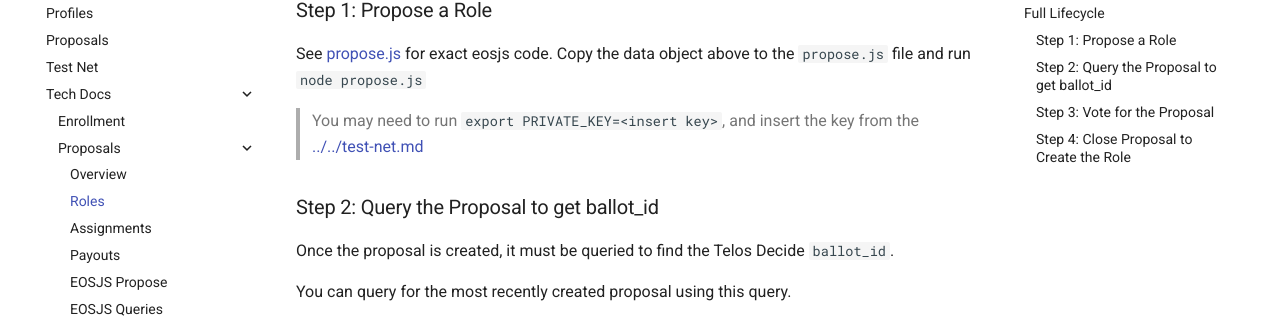
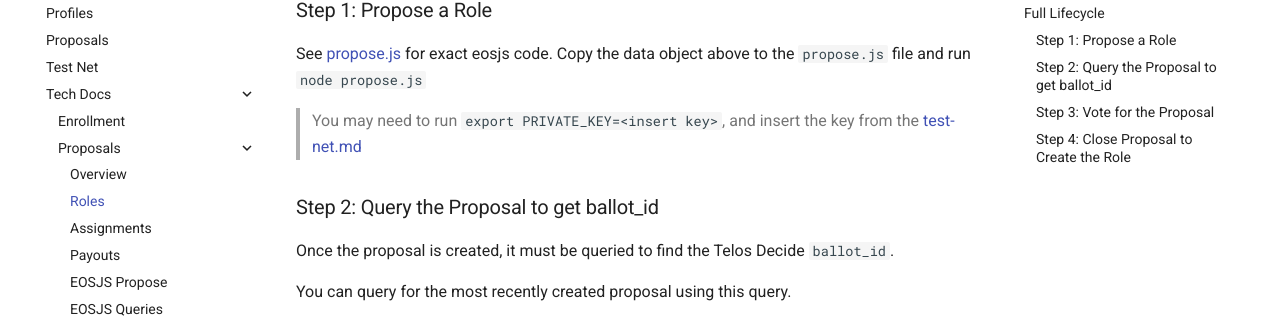
Before and after one commit to hypha-dao/dao-tech-docs, an MkDocs documentation site: the page built from docs/tech-docs/proposals/roles.md, in a window 1280 px wide and 900 px high, scrolled down 1664 px. Shown: the part 149-467 px from the top of the window. Built offline with MkDocs 1.6.1 and Material for MkDocs 9.7.7, drawn with Linux system fonts in a browser that asks for light colours.

Commit message:
adding technical content

````diff
--- a/docs/tech-docs/proposals/roles.md
+++ b/docs/tech-docs/proposals/roles.md
@@ -67,7 +67,7 @@ data: {
 ### Step 1: Propose a Role
 See [propose.js](eosjs-propose.md) for exact eosjs code. Copy the data object above to the ```propose.js``` file and run ```node propose.js```
 
-> You may need to run ```export PRIVATE_KEY=<insert key>```, and insert the key from the [../../test-net.md](Testnet Page)
+> You may need to run ```export PRIVATE_KEY=<insert key>```, and insert the key from the [test-net.md](Testnet Page)
 
 ### Step 2: Query the Proposal to get ballot_id
 
````
